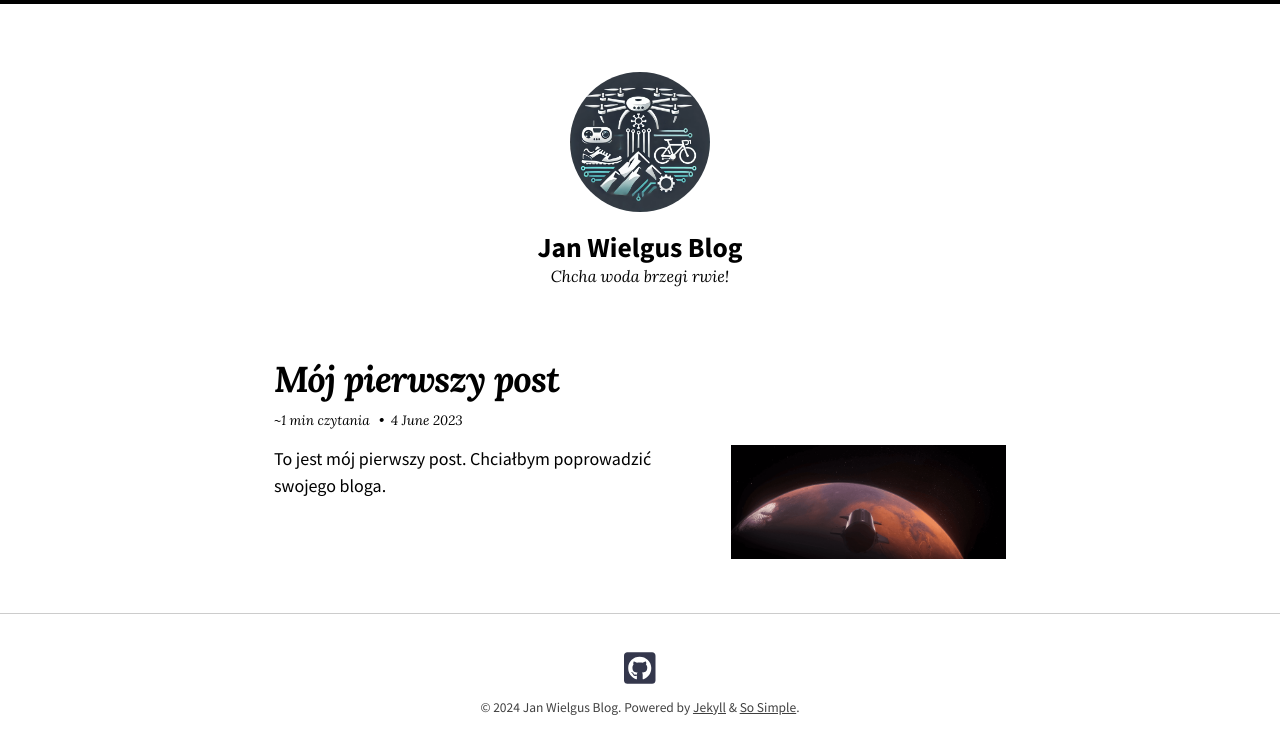
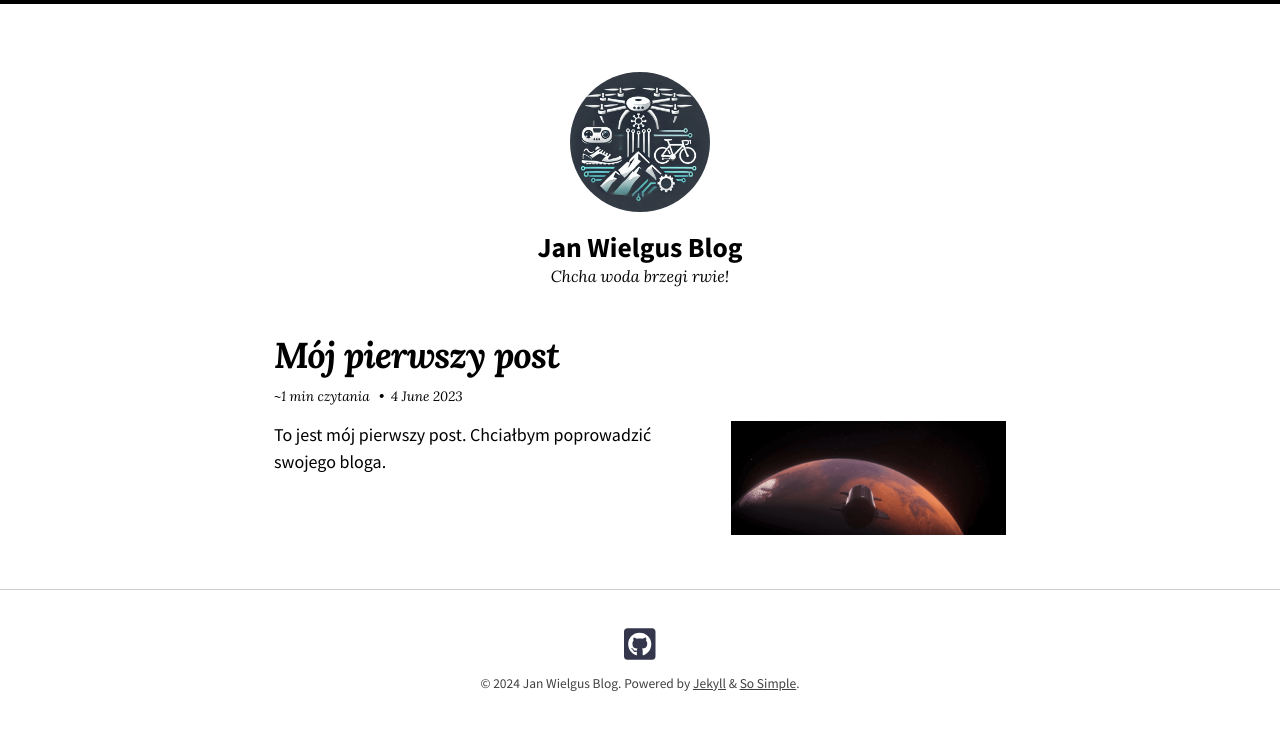
Before and after one commit to JanWielgus/janwielgus.github.io, a Jekyll site: the page built from index.md, in a window 1280 px wide. Shown: the top 754 px of the page. Built offline with Jekyll 4.4.1, drawn with Linux system fonts in a browser that asks for light colours; nearby versions of some CDN libraries.

Commit message:
Adjusted blog upper part

```diff
--- a/_sass/so-simple/_global.scss
+++ b/_sass/so-simple/_global.scss
@@ -67,7 +67,7 @@
 
 .masthead {
   @include clearfix;
-  margin-bottom: 3em;
+  margin-bottom: 0em;
   text-align: center;
 }
 
```
